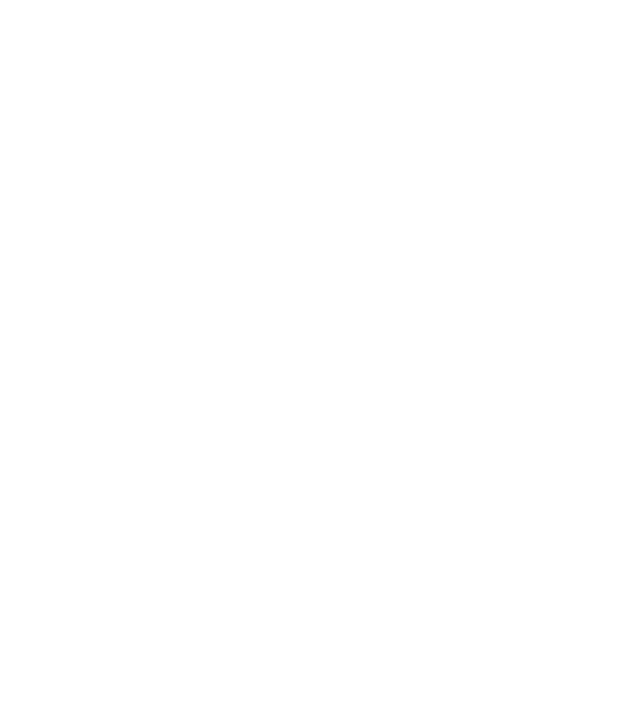
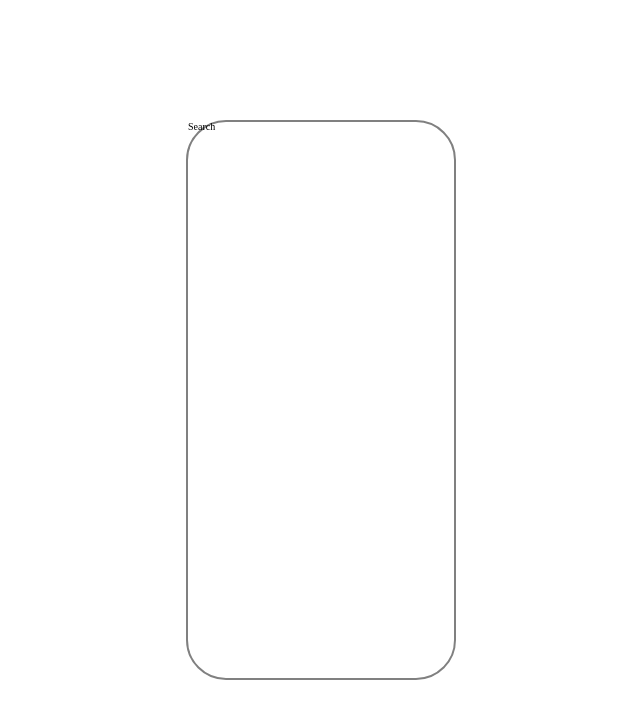
Before and after one commit to daseuls/movie_search_app, a React (Create React App) app: page / in a window 1280 px wide. Shown: the top 718 px of the page, without its empty margins (319-959 px from the left). Built offline with nearby package versions, Linux system fonts and the light colour scheme; the HTML template or start-up script is replaced by a standard one.

Commit message:
feat: routes style 적용

```diff
--- /dev/null
+++ b/src/components/MovieItem.tsx
@@ -0,0 +1,5 @@
+const MovieItem = () => {
+  return <div>MovieItem</div>;
+};
+
+export default MovieItem;
--- /dev/null
+++ b/src/components/NavTab.tsx
@@ -0,0 +1,5 @@
+const NavTab = () => {
+  return <div>NabTab</div>;
+};
+
+export default NavTab;
--- /dev/null
+++ b/src/components/SearcBar.tsx
@@ -0,0 +1,5 @@
+const SearchBar = () => {
+  return <div>NabTab</div>;
+};
+
+export default SearchBar;
--- a/src/index.tsx
+++ b/src/index.tsx
@@ -1,7 +1,7 @@
 import React from "react";
 import ReactDOM from "react-dom/client";
 import { ThemeProvider } from "styled-components";
-import Router from "./pages/routes";
+import Router from "./pages/Routes";
 import GlobalStyle from "./styles/GlobalStyles";
 import { theme } from "./styles/theme";
 
--- /dev/null
+++ b/src/pages/Bookmark.tsx
@@ -0,0 +1,5 @@
+const Bookmark = () => {
+  return <div />;
+};
+
+export default Bookmark;
--- /dev/null
+++ b/src/pages/Search.tsx
@@ -0,0 +1,5 @@
+const Search = () => {
+  return <div>Search</div>;
+};
+
+export default Search;
--- a/src/pages/routes.jsx
+++ b/src/pages/routes.jsx
@@ -1,16 +1,28 @@
 import { BrowserRouter, Routes, Route } from "react-router-dom";
 import { RecoilRoot } from "recoil";
+import Search from "./Search";
+import styled from "styled-components";
 
 const Router = () => {
   return (
     <BrowserRouter>
       <RecoilRoot>
-        <Routes>
-          <Route path="/" />
-        </Routes>
+        <Container>
+          <Routes>
+            <Route path="/" element={<Search />} />
+          </Routes>
+        </Container>
       </RecoilRoot>
     </BrowserRouter>
   );
 };
 
 export default Router;
+
+const Container = styled.section`
+  height: 70vh;
+  width: 27rem;
+  background-color: white;
+  border-radius: 4rem;
+  border: 2px solid gray;
+`;
--- a/src/styles/GlobalStyles.ts
+++ b/src/styles/GlobalStyles.ts
@@ -11,7 +11,11 @@
   }
 
 :root{
-    font-size: 10px;
+  display:flex;
+  justify-content:center;
+  align-items:center;
+  height:100vh;
+  font-size: 10px;
   }
 
 
```
